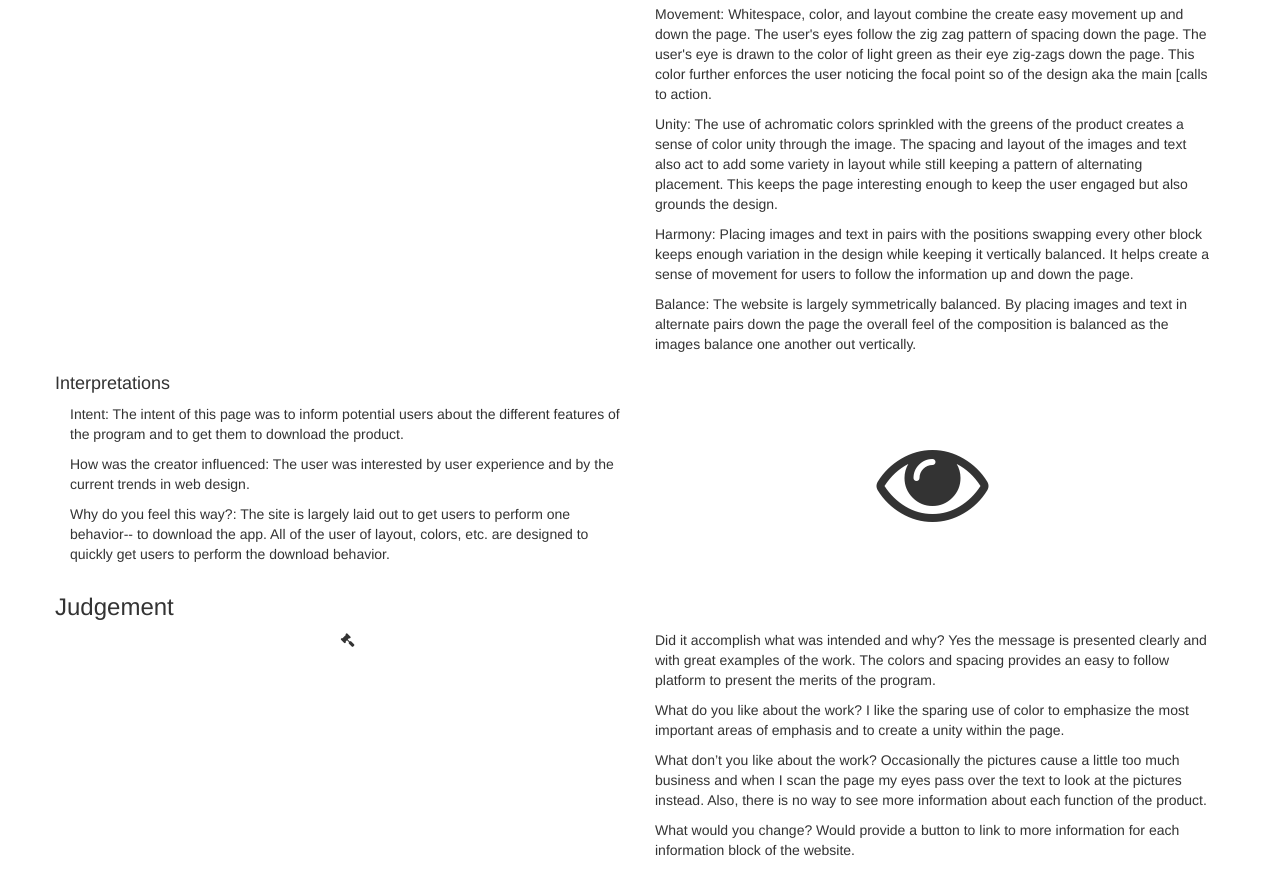
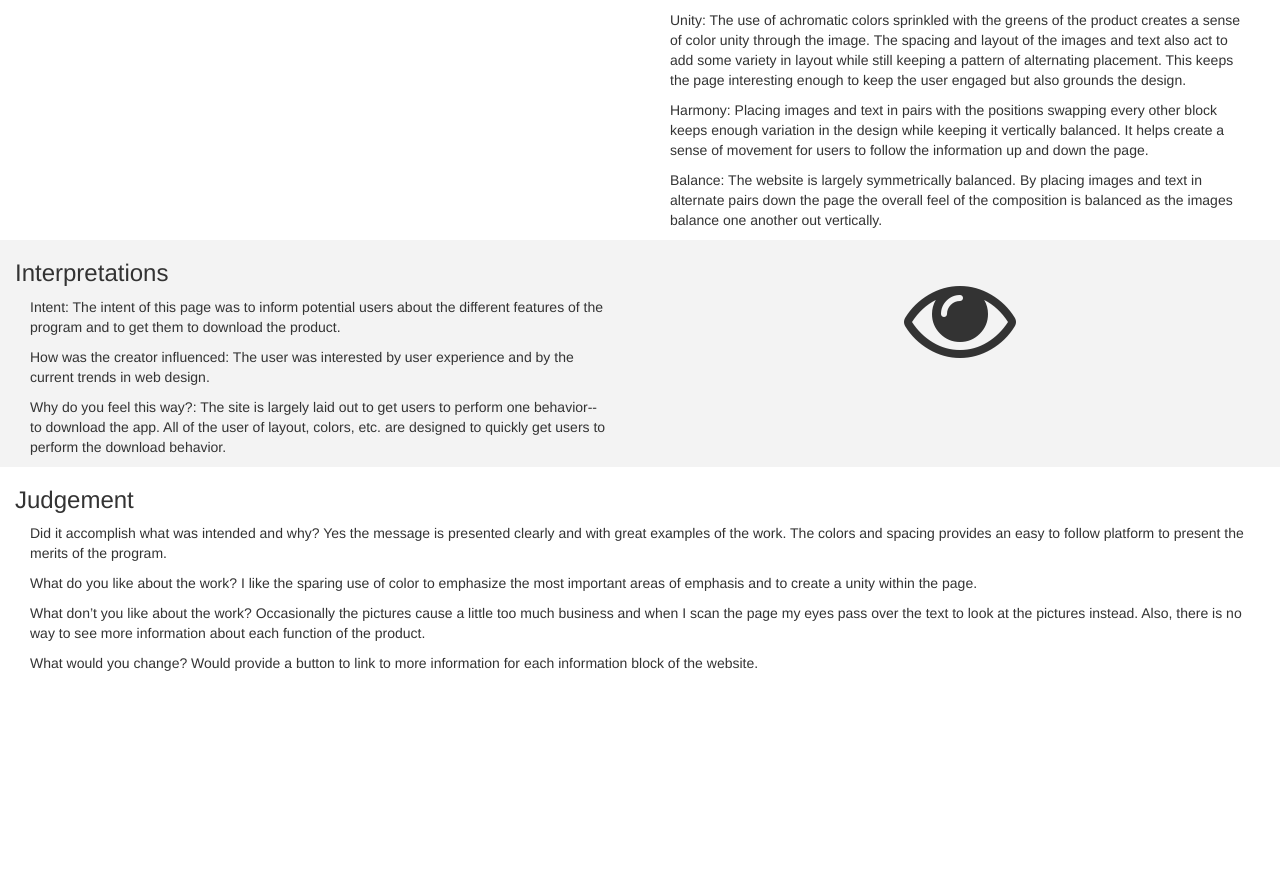
Before and after one commit to Will-He-Iz/critique, a plain HTML site: page index.html in a window 1280 px wide. Shown: the part 1221-2101 px from the top of the page. After the commit the page ends 1904 px from the top, so only its background shows below. Drawn offline with nearby package versions, Linux system fonts and the light colour scheme.

Commit message:
Finished formatting columns

```diff
--- a/css/my_style.css
+++ b/css/my_style.css
@@ -25,15 +25,33 @@ body {
 /* Content Section
 ==============================*/
 
-.content {
-  padding: 10px;
+.interpretations {
+  background-color: #f3f3f3;
 }
 
+.text {
+  padding: 15px;
+}
+
+.col-sm-6 p {
+  padding-left: 15px;
+  padding-right: 15px;
+}
+
+.col-md-12 p {
+  padding-left: 15px;
+  padding-right: 15px;
+}
+
+.col-sm-6  {
+  padding-left: 15px;
+  padding-right: 15px;
+}
 
 /* Buttons, Icons
 ==============================*/
 
 .icon {
-  display: inline-block;
   font-size: 8em;
+  line-height: inherit;
 }
--- a/index.html
+++ b/index.html
@@ -55,22 +55,19 @@
     <!--end jumbotron-->
 
     <!-- content -->
+
+    <div class="container-fluid">
+
       <div class="content">
-      <div class="container">
-
         <div class="row analysis">
           <div class="col-sm-6">
             <img class="img-responsive" src="img/evernote_homepage.png" alt="evernote homepage"/>
           </div>
           <div class="col-sm-6">
-
             <h3>Description</h3>
-            <br>
               <p>Evernote created this website for its users and potential customers.</p>
               <p>Brief Description: Medium is a responsive website</p>
-            <br>
             <h3>Analysis</h3>
-            <br>
             <h4>Elements of Design</h4>
               <p>Line: Everything has been organized on a grid.  This allows for the design to be very organized and elements to be positioned cleanly on the page.</p>
 
@@ -79,7 +76,7 @@
               <p>Color: The color scheme is very aromatic with browns, greys and whites.  The brand color of bright green is used to anchor the page to the brand and also to draw the user's eye to areas of emphasis such as the signup button.</p>
               <p>Value: Overall the page uses a bright value scheme intermixed with images that have a darker value to create a sense of depth and movement.  Light values are used to draw certain elements to the user's attention. </p>
               <p>Texture: The texture of the page is smooth and sleek.  It communicates a sense of sophistication and cleanliness making the product seem very professional and helps engender a sense of trust.</p>
-            <h6>Principles of Design</h6>
+            <h4>Principles of Design</h4>
               <p>Contrast: The contrast of images between human and product images keeps the user interested in more than just the physical product it helps users imagine themselves using the product and humanizes the [use of Evernote to something people can see themselves easily imagining themselves doing.</p>
               <p>Balance:</p>
               <p>Emphasis: Emphasis is largely created via whitespace and the sparse use of accept green colors.  The white space draws user attention to the main information areas and the use of the bright green helps draw user eyes to key focal points of interest such as the call to action button at the top.</p>
@@ -91,28 +88,26 @@
         </div>
 
         <div class="row interpretations">
-          <h4>Interpretations</h4>
+
           <div class="col-sm-6">
+            <h3>Interpretations</h3>
               <p>Intent: The intent of this page was to inform potential users about the different features of the program and to get them to download the product.</p>
               <p>How was the creator influenced: The user was interested by user experience and by the current trends in web design.</p>
               <p>Why do you feel this way?: The site is largely laid out to get users to perform one behavior-- to download the app.  All of the user of layout, colors, etc. are designed to quickly get users to perform the download behavior.  </p>
           </div>
           <div class="col-sm-6 icon text-center">
-            <i class="fa fa-eye icon"></i>
+            <i class="fa fa-eye"></i>
           </div>
         </div>
 
         <div class="row judgement">
+
+          <div class="col-md-12">
             <h3>Judgement</h3>
-          <div class="col-sm-6 text-center">
-            <i class="fa fa-gavel icon"></i>
-          </div>
-          <div class="col-sm-6">
               <p>Did it accomplish what was intended and why? Yes the message is presented clearly and with great examples of the work.  The colors and spacing provides an easy to follow platform to present the merits of the program.</p>
               <p>What do you like about the work?  I like the sparing use of color to emphasize the most important areas of emphasis and to create a unity within the page. </p>
               <p>What don’t you like about the work? Occasionally the pictures cause a little too much business and when I scan the page my eyes pass over the text to look at the pictures instead.  Also, there is no way to see more information about each function of the product.  </p>
               <p>What would you change? Would provide a button to link to more information for each information block of the website.</p>
-
           </div>
         </div>
 
```
Lines whose indentation alone changed are shown as unchanged.
